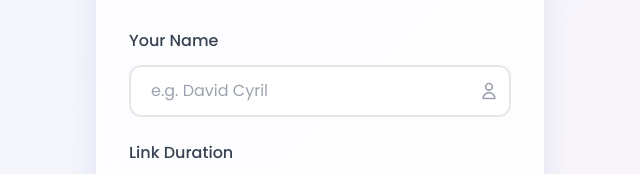
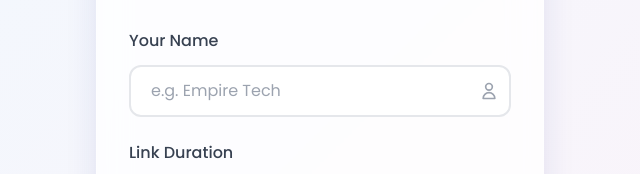
Before and after one commit to efeurhobobullish/vcf-generator, a website: page public/index.html in a window 1280 px wide. Shown: the part 300-474 px from the top of the page, 320-960 px from the left. Drawn offline with nearby package versions, Linux system fonts and the light colour scheme.

Commit message:
Update index.html

```diff
--- a/public/index.html
+++ b/public/index.html
@@ -165,7 +165,7 @@
                             type="text"
                             id="name"
                             class="w-full px-5 py-3 border-2 border-gray-200 rounded-xl focus:ring-4 focus:ring-primary-200 focus:border-primary-500 outline-none transition placeholder-gray-400"
-                            placeholder="e.g. David Cyril"
+                            placeholder="e.g. Empire Tech"
                         >
                         <div class="absolute inset-y-0 right-0 flex items-center pr-3">
                             <svg class="w-5 h-5 text-gray-400" fill="none" stroke="currentColor" viewBox="0 0 24 24" xmlns="http://www.w3.org/2000/svg">
```
